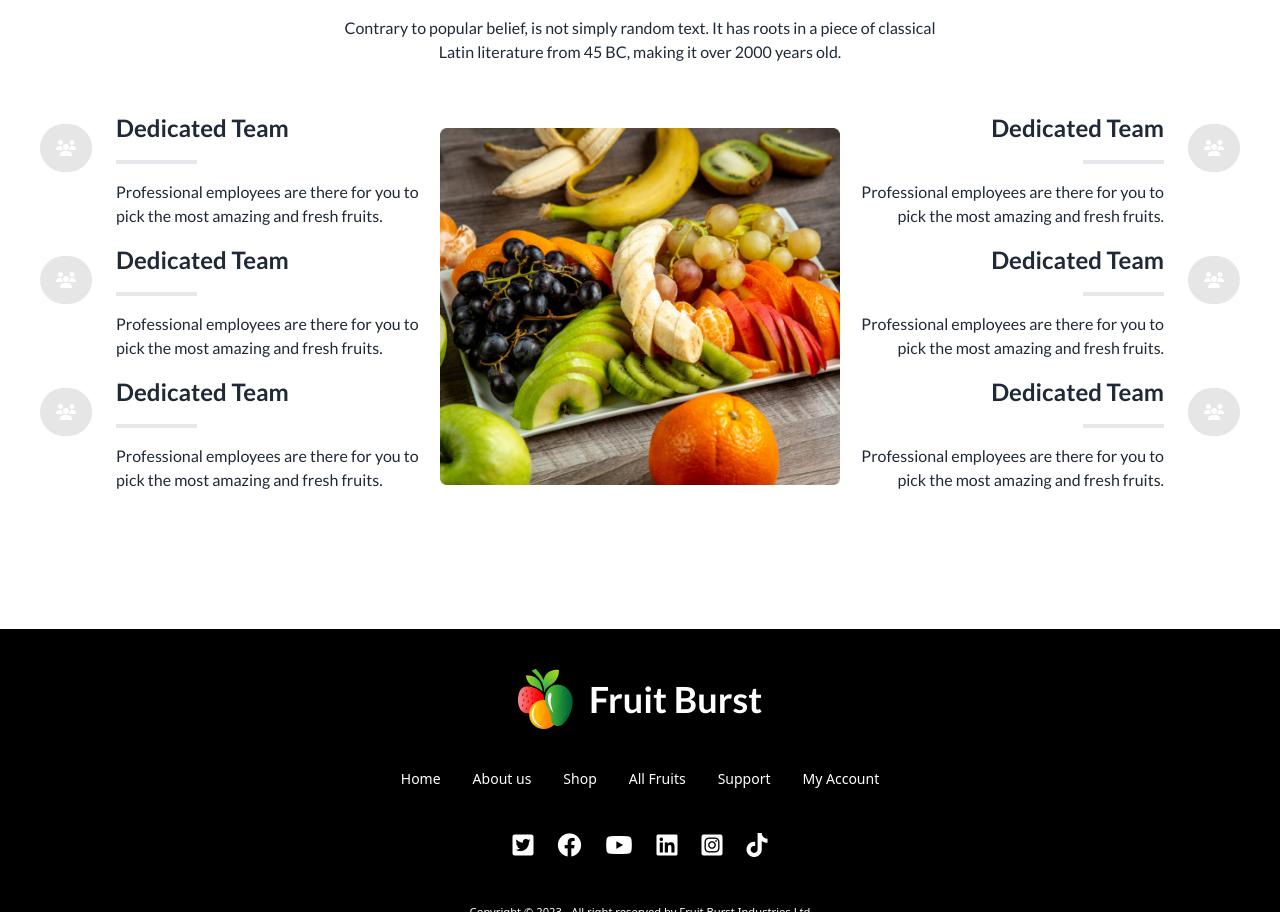
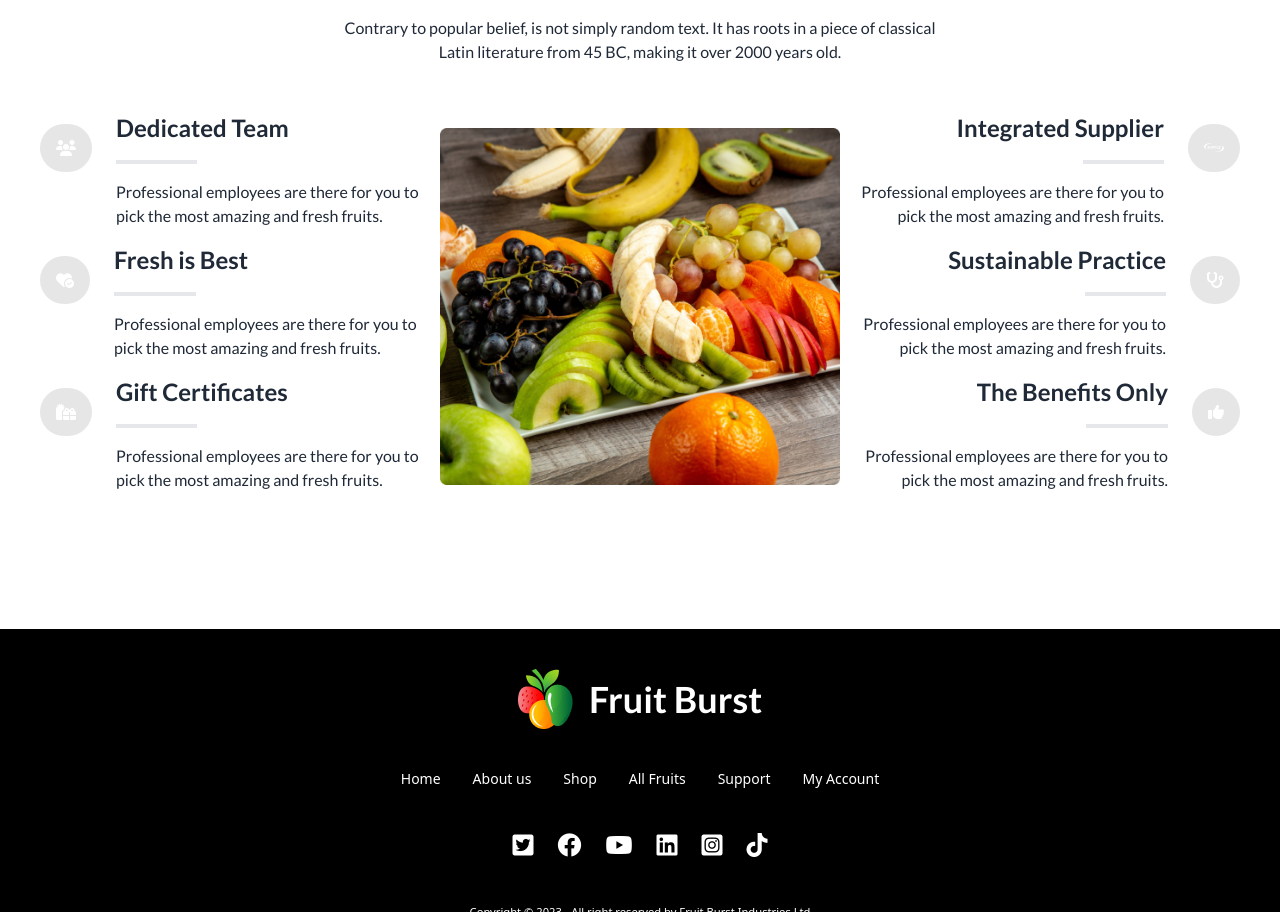
Before and after one commit to sobahan-ali/fruit-burst, a plain HTML site: page index.html in a window 1280 px wide. Shown: the part 2389-3301 px from the top of the page. Drawn offline with nearby package versions, Linux system fonts and the light colour scheme; files whose address does not match are found by name.

Commit message:
added icon why choose section

```diff
--- a/index.html
+++ b/index.html
@@ -550,7 +550,7 @@
                         <div class="space-y-4">
                             <h3 class="text-2xl font_lato font-extrabold">Dedicated Team</h3>
                             <div>
-                                <hr class="w-1/4 border-2 md:order-none">
+                                <hr class="w-1/4 border-2">
                             </div>
                             <p class="text-base font_lato font-medium">
                                 Professional employees are there for you to pick the most amazing
@@ -560,10 +560,11 @@
                     </div>
                     <div class="flex gap-6">
                         <div class="mt-3">
-                            <i class="fa-solid fa-users bg-[#1212121A] p-4 rounded-full text-white"></i>
+                            <i class="fa-solid fa-heart-circle-check bg-[#1212121A] p-4 rounded-full text-white"></i>
+
                         </div>
                         <div class="space-y-4">
-                            <h3 class="text-2xl font_lato font-extrabold">Dedicated Team</h3>
+                            <h3 class="text-2xl font_lato font-extrabold">Fresh is Best</h3>
                             <div>
                                 <hr class="w-1/4 border-2">
                             </div>
@@ -574,10 +575,10 @@
                     </div>
                     <div class="flex gap-6">
                         <div class="mt-3">
-                            <i class="fa-solid fa-users bg-[#1212121A] p-4 rounded-full text-white"></i>
+                            <i class="fa-solid fa-gifts bg-[#1212121A] p-4 rounded-full text-white"></i>
                         </div>
                         <div class="space-y-4">
-                            <h3 class="text-2xl font_lato font-extrabold">Dedicated Team</h3>
+                            <h3 class="text-2xl font_lato font-extrabold">Gift Certificates</h3>
                             <div>
                                 <hr class="w-1/4 border-2">
                             </div>
@@ -588,7 +589,7 @@
                     </div>
                 </div>
 
-                <!--choose image-->
+                <!------------choose image------------>
                 <div class="my-4">
                     <img src="./images/whychoose1.png" alt="">
                 </div>
@@ -597,7 +598,7 @@
                 <div class="space-y-4">
                     <div class="flex gap-6">
                         <div class="space-y-4 text-right">
-                            <h3 class="text-2xl font_lato font-extrabold">Dedicated Team</h3>
+                            <h3 class="text-2xl font_lato font-extrabold">Integrated Supplier</h3>
                             <div>
                                 <hr class="w-1/4 border-2 ml-auto">
                             </div>
@@ -606,12 +607,12 @@
                             </p>
                         </div>
                         <div class="mt-3">
-                            <i class="fa-solid fa-users bg-[#1212121A] p-4 rounded-full text-white"></i>
+                            <i class="fa-brands fa-supple bg-[#1212121A] p-4 rounded-full text-white"></i>
                         </div>
                     </div>
                     <div class="flex gap-6">
                         <div class="space-y-4 text-right">
-                            <h3 class="text-2xl font_lato font-extrabold">Dedicated Team</h3>
+                            <h3 class="text-2xl font_lato font-extrabold">Sustainable Practice</h3>
                             <div>
                                 <hr class="w-1/4 border-2 ml-auto">
                             </div>
@@ -620,12 +621,12 @@
                             </p>
                         </div>
                         <div class="mt-3">
-                            <i class="fa-solid fa-users bg-[#1212121A] p-4 rounded-full text-white"></i>
+                            <i class="fa-solid fa-stethoscope bg-[#1212121A] p-4 rounded-full text-white"></i>
                         </div>
                     </div>
                     <div class="flex gap-6">
                         <div class="space-y-4 text-right">
-                            <h3 class="text-2xl font_lato font-extrabold">Dedicated Team</h3>
+                            <h3 class="text-2xl font_lato font-extrabold">The Benefits Only</h3>
                             <div>
                                 <hr class="w-1/4 border-2 ml-auto">
                             </div>
@@ -634,7 +635,7 @@
                             </p>
                         </div>
                         <div class="mt-3">
-                            <i class="fa-solid fa-users bg-[#1212121A] p-4 rounded-full text-white"></i>
+                            <i class="fa-solid fa-thumbs-up bg-[#1212121A] p-4 rounded-full text-white"></i>
                         </div>
                     </div>
                 </div>
```
